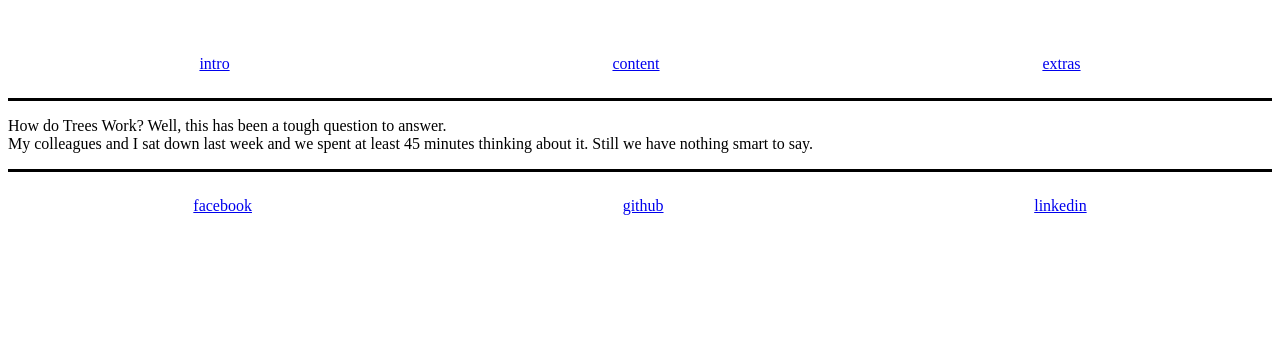
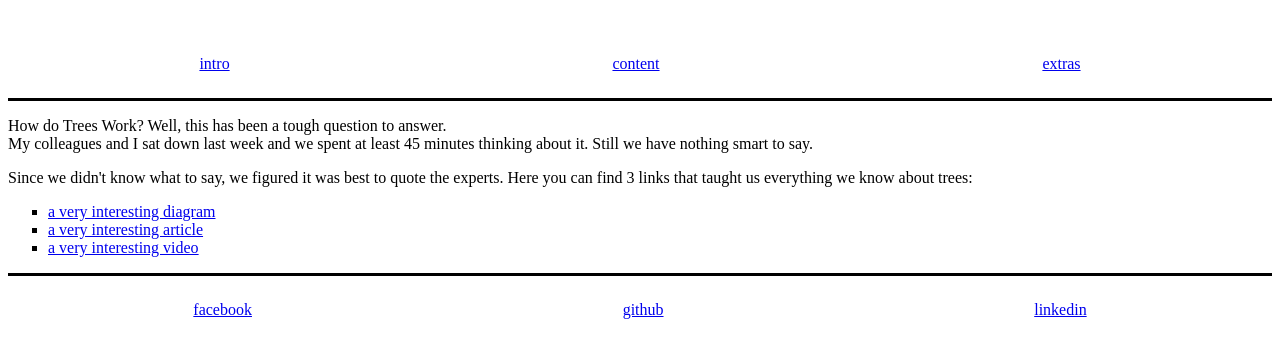
Before and after one commit to BF-FrontEnd-class-2025/group-3-all-about-trees, a website: page index.html in a window 1280 px wide. Shown: the part 109-466 px from the top of the page. Drawn offline with Linux system fonts and the light colour scheme.

Commit message:
add main section

```diff
--- a/index.html
+++ b/index.html
@@ -1,5 +1,6 @@
 <!DOCTYPE html>
 <html lang="en">
+
 <head>
   <meta charset="utf-8" />
   <title>All About Trees</title>
@@ -11,19 +12,12 @@
 
   <link rel="stylesheet" href="./styles/index.css" />
 </head>
+
 <body>
   <header class="centered-items">
-      <img
-        class="bouncy-img"
-        src="./public/happy-tree.jpg"
-        alt="a smiling tree"
-      />
+    <img class="bouncy-img" src="./public/happy-tree.jpg" alt="a smiling tree" />
     <h1>All About Trees</h1>
-      <img
-        class="bouncy-img"
-        src="./public/happy-tree.jpg"
-        alt="a smiling tree"
-      />
+    <img class="bouncy-img" src="./public/happy-tree.jpg" alt="a smiling tree" />
   </header>
   <nav class="bottom-divider">
     <div class="spaced-items">
@@ -42,18 +36,32 @@
     </p>
   </section>
 
+  <article id="main-info">
+    <p>
+      Since we didn't know what to say, we figured it was best to
+      quote the experts. Here you can find 3 links that taught us
+      everything we know about trees:
+    </p>
+    <ul class="interesting-things">
+      <li>
+        <a href="https://i.pinimg.com/originals/f9/4a/d6/f94ad6c7c8b05d97c284f82edbb3fcd0.jpg" target="_blank">a very
+          interesting diagram</a>
+      </li>
+      <li>
+        <a href="https://treescharlotte.org/wp-content/uploads/2013/11/How-A-Tree-Works.pdf" target="_blank">a very
+          interesting article</a>
+      </li>
+      <li>
+        <a href="https://www.youtube.com/watch?v=BickMFHAZR0" target="_blank">a very interesting video</a>
+      </li>
+    </ul>
+  </article>
+
   <footer class="top-divider spaced-items">
-      <a href="https://www.facebook.com/profile.php?id=61558019053599"
-        >facebook</a
-      >
-      <a
-        href="https://github.com/BF-FrontEnd-class-2025/group-3-all-about-trees"
-        >github</a
-      >
-      <a
-        href="https://www.linkedin.com/company/all-about-trees-ireland-/?originalSubdomain=ie"
-        >linkedin</a
-      >
+    <a href="https://www.facebook.com/profile.php?id=61558019053599">facebook</a>
+    <a href="https://github.com/BF-FrontEnd-class-2025/group-3-all-about-trees">github</a>
+    <a href="https://www.linkedin.com/company/all-about-trees-ireland-/?originalSubdomain=ie">linkedin</a>
   </footer>
 </body>
+
 </html>
--- a/styles/index.css
+++ b/styles/index.css
@@ -18,6 +18,10 @@
 
 .fascinating-words {
   font-family: fantasy;
+}
+
+.interesting-things {
+  list-style-type: square;
 }
 
 @keyframes bounce {
```
Lines whose indentation alone changed are shown as unchanged.
